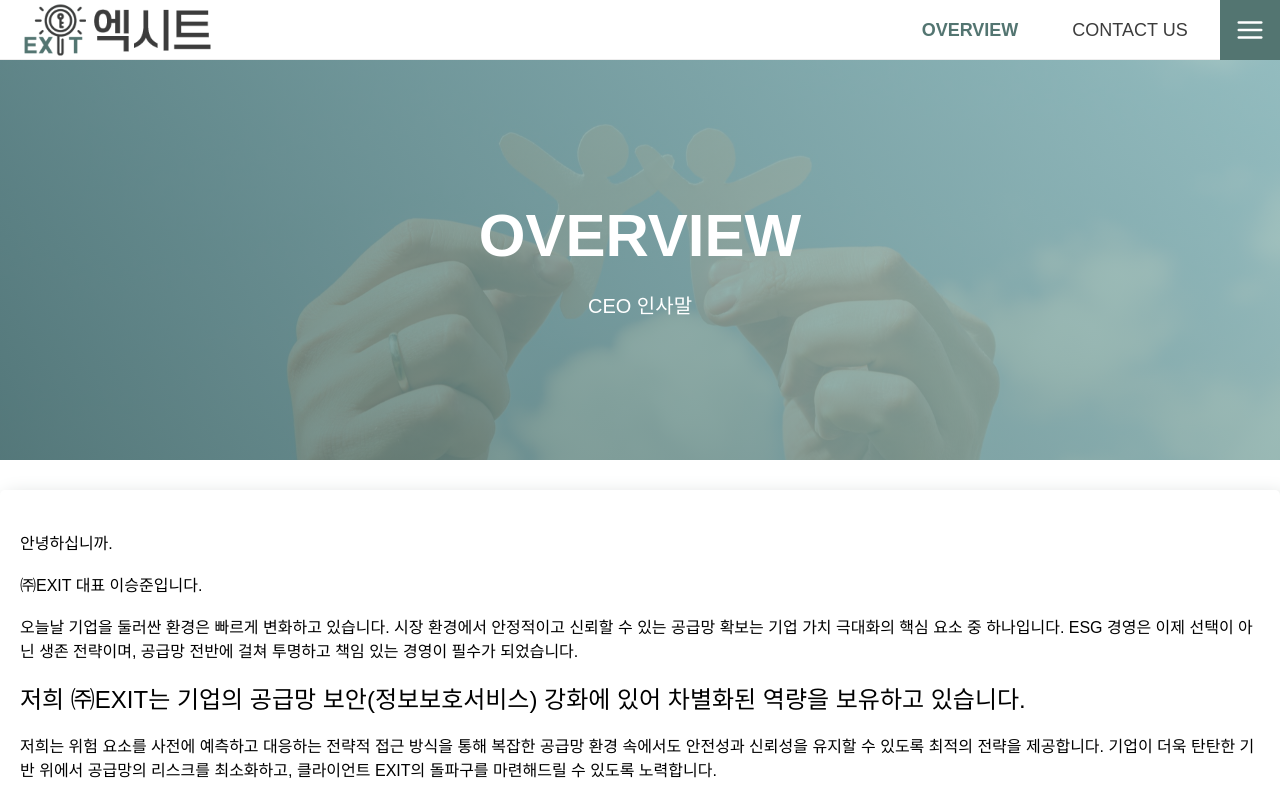
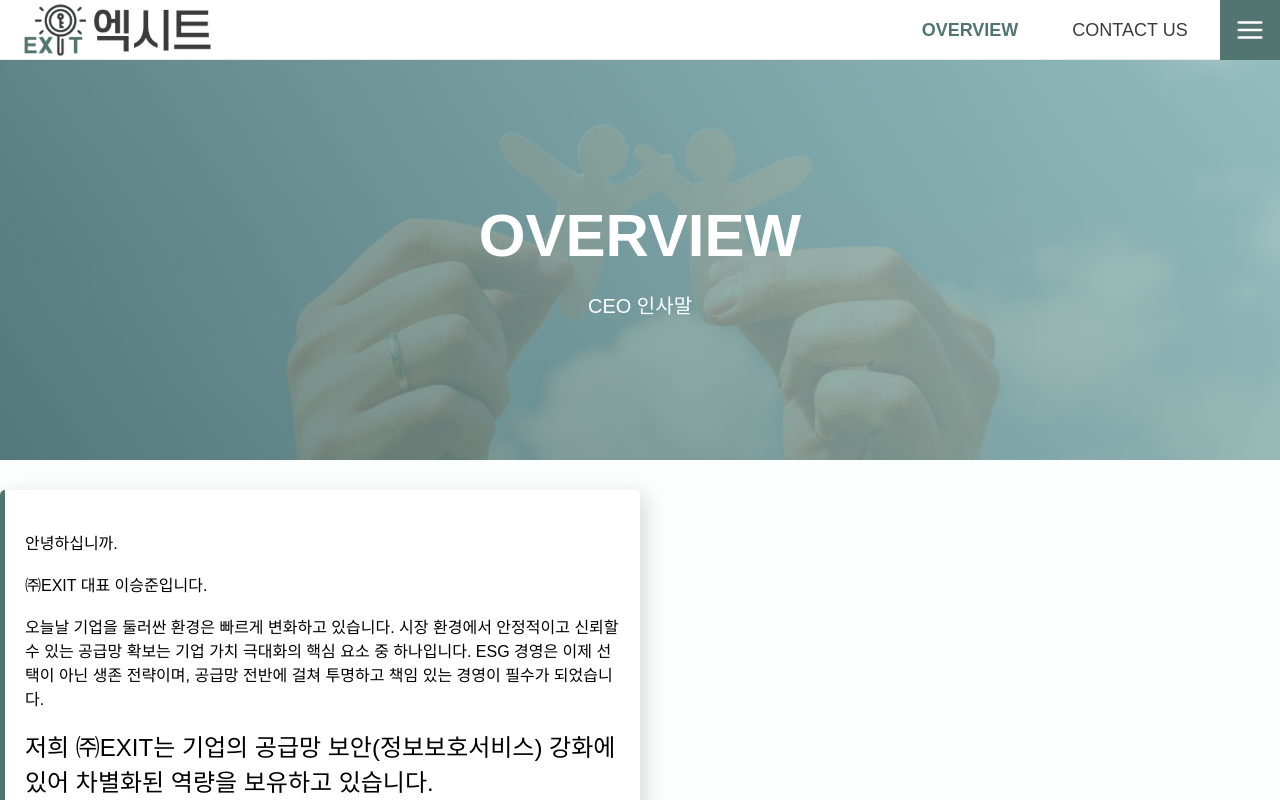
Before and after one commit to EXITKR/exit, a Next.js app: page /overview in a window 1280 px wide. Built offline with nearby package versions, Linux system fonts and the light colour scheme; a web font is replaced by a local one.

Commit message:
overview renewal

```diff
--- a/assets/css/pages/overview.css
+++ b/assets/css/pages/overview.css
@@ -1,6 +1,8 @@
 #overview_page {
     width: 100%;
     margin: 80px 0 0;
+
+    background: #fafffe;
 
     .title_section {
         height: 400px;
--- a/src/app/overview/page.tsx
+++ b/src/app/overview/page.tsx
@@ -13,7 +13,7 @@ export default function Home() {
         <Title title="OVERVIEW" desc="CEO 인사말"/>
         <div className="inner_main page_inner overview_main">
           <div className="content_box">
-            <div className="content_box_content">
+            <div className="content_box_content w-50">
               <span className="content_text">안녕하십니까.
                 <br /><br />
                 ㈜EXIT 대표 이승준입니다.
```
